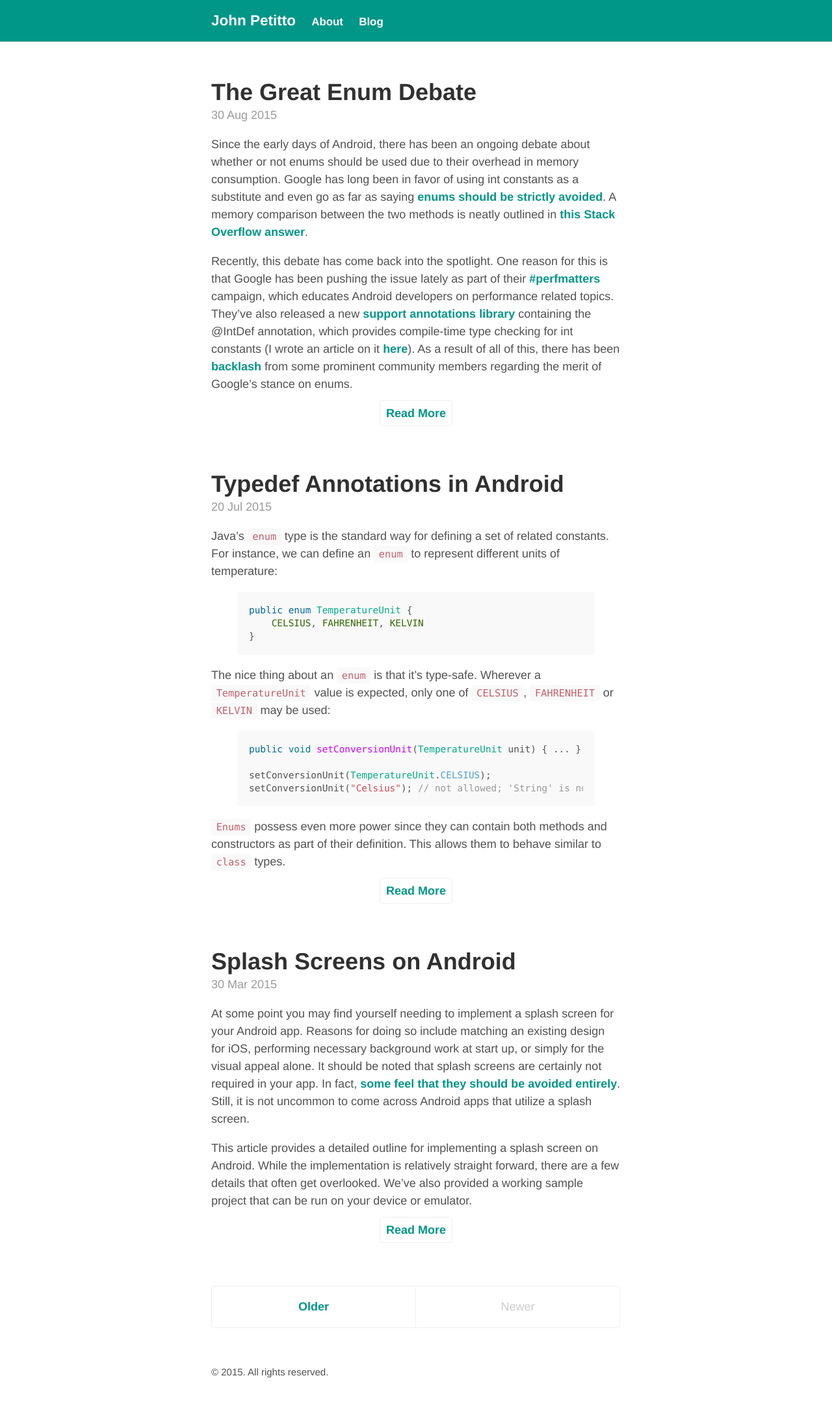
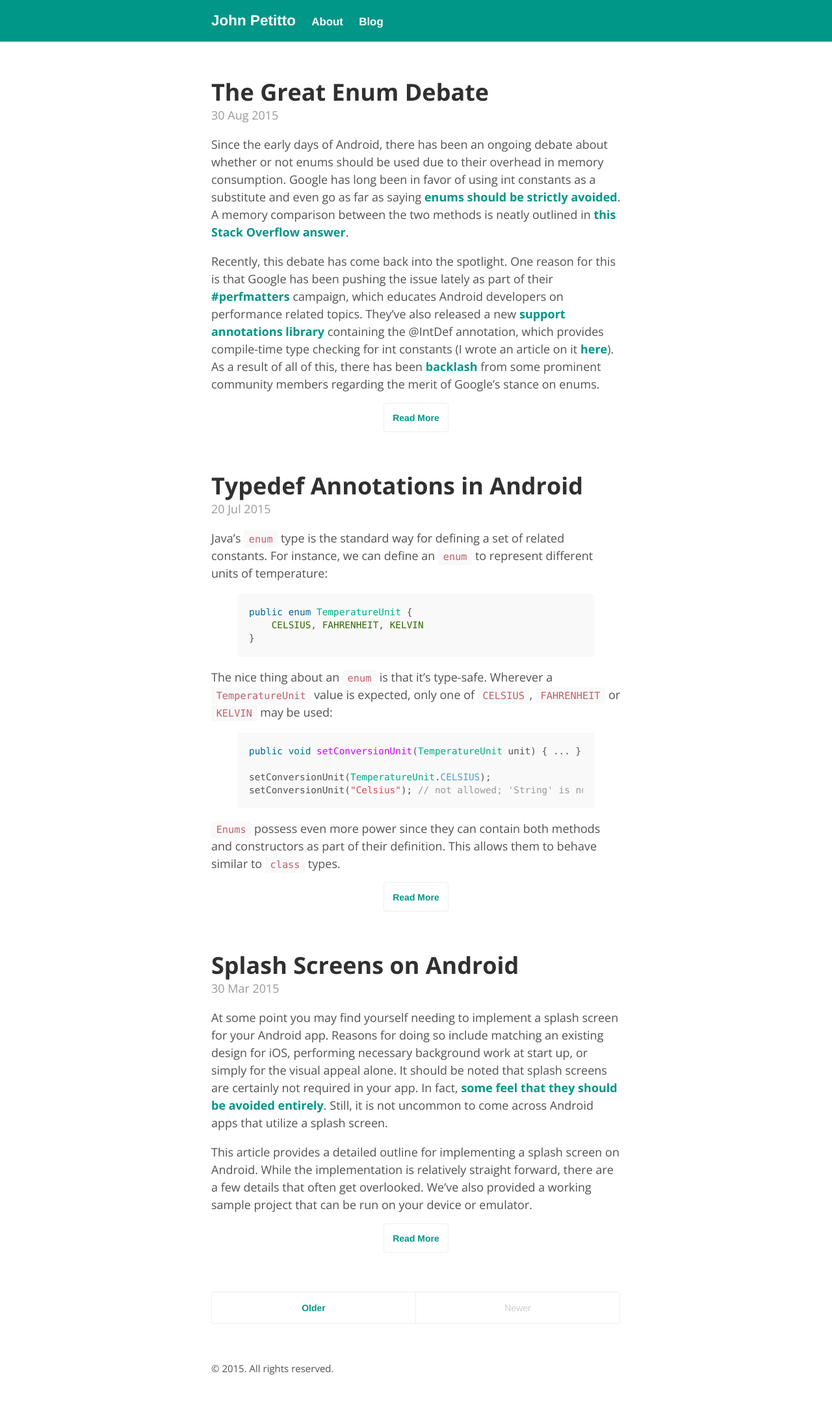
Before and after one commit to jpetitto/jpetitto.github.io, a Jekyll site: the page built from index.html, in a window 1280 px wide. Shown: the whole page at 65% size. Built offline with Jekyll 4.4.1, drawn with Linux system fonts in a browser that asks for light colours; the list of posts is cut into pages by our own code.

Commit message:
Use Open Sans font

```diff
--- a/_includes/head.html
+++ b/_includes/head.html
@@ -15,6 +15,9 @@
 
   <!-- CSS -->
   <link rel="stylesheet" href="{{ site.baseurl }}/styles.css">
+
+  <!-- Fonts -->
+  <link href='https://fonts.googleapis.com/css?family=Open+Sans:400,700' rel='stylesheet' type='text/css'>
 
   <!-- Icons -->
   <link rel="apple-touch-icon-precomposed" sizes="144x144" href="{{ site.baseurl }}/public/apple-touch-icon-precomposed.png">
--- a/_sass/_base.scss
+++ b/_sass/_base.scss
@@ -15,7 +15,7 @@
 }
 
 html {
-  font-family: "Helvetica Neue", Helvetica, Arial, sans-serif;
+  font-family: "Open Sans", sans-serif;
   font-size: 16px;
   line-height: 1.5;
 
@@ -35,7 +35,7 @@
 a {
   color: #009688;
   text-decoration: none;
-  font-weight: bold;
+  font-weight: 700;
 
   // `:focus` is linked to `:hover` for basic accessibility
   &:hover,
--- a/_sass/_masthead.scss
+++ b/_sass/_masthead.scss
@@ -15,6 +15,7 @@
   margin-top: 0;
   margin-bottom: 0;
   color: #fff;
+  font-family: "Helvetica Neue", Helvetica, Arial, sans-serif;
 
   a {
     color: #fff;
--- a/_sass/_pagination.scss
+++ b/_sass/_pagination.scss
@@ -6,7 +6,8 @@
 .pagination {
   overflow: hidden; // clearfix
   margin: 0 -1.5rem 1rem;
-  font-family: "PT Sans", Helvetica, Arial, sans-serif;
+  font-family: "Helvetica Neue", Helvetica, Arial, sans-serif;
+  font-size: 14px;
   color: #ccc;
   text-align: center;
 }
@@ -14,7 +15,7 @@
 // Pagination items can be `span`s or `a`s
 .pagination-item {
   display: block;
-  padding: 1rem;
+  padding: 0.75rem;
   border: solid #eee;
   border-width: 1px 0;
 
--- a/_sass/_posts.scss
+++ b/_sass/_posts.scss
@@ -29,14 +29,16 @@
 
 .read-more {
   text-align: center;
-  font-family: "PT Sans", Helvetica, Arial, sans-serif;
+  font-family: "Helvetica Neue", Helvetica, Arial, sans-serif;
+  font-size: 14px;
+  padding-top: 0.5rem;
 }
 
 a.read-more {
   border: solid #eee;
   border-width: 1px;
   border-radius: 4px;
-  padding: 0.5rem;
+  padding: 0.75rem;
 }
 
 a.read-more:hover {
```
